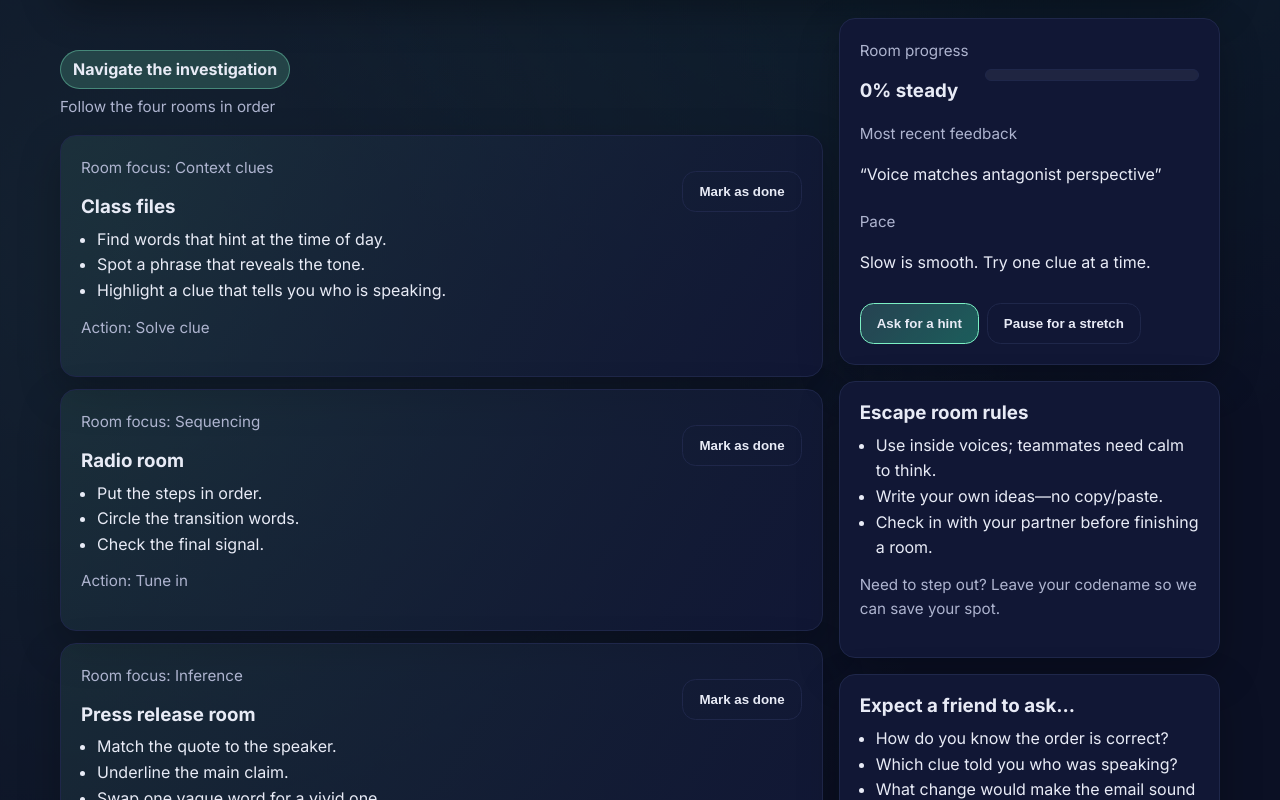
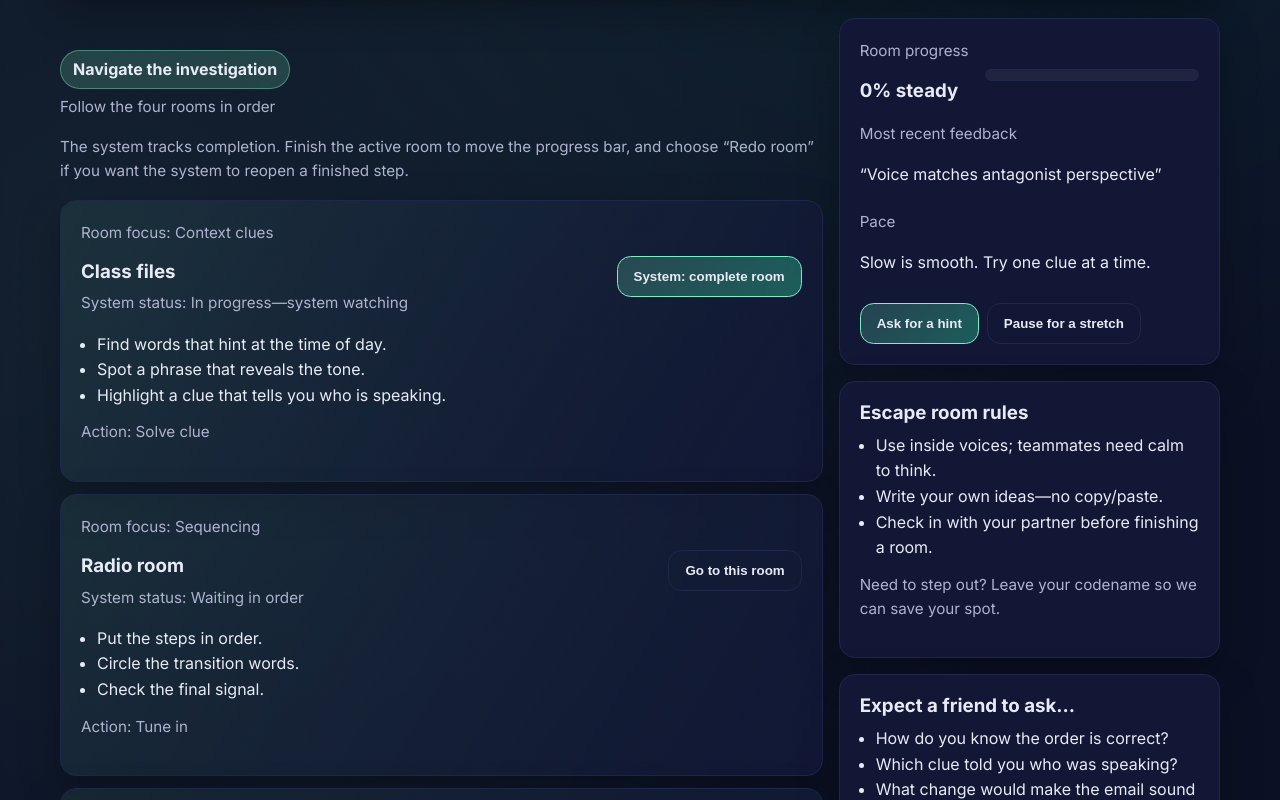
Before and after one commit to Omoluabi1003/Keyville, a Next.js app: page /experience in a window 1280 px wide. Shown: the part 460-1260 px from the top of the page. Built offline with nearby package versions, Linux system fonts and the light colour scheme.

Commit message:
Implement system-led room completion

```diff
--- a/app/experience/ExperienceSandbox.tsx
+++ b/app/experience/ExperienceSandbox.tsx
@@ -73,18 +73,33 @@ export default function ExperienceSandbox() {
   const [codename, setCodename] = useState('Skyline Fox');
   const [badge, setBadge] = useState('Rookie Detective');
   const [response, setResponse] = useState('');
-  const [completedRooms, setCompletedRooms] = useState<string[]>([]);
+  const [progressLevel, setProgressLevel] = useState(0);
+  const [currentRoomIndex, setCurrentRoomIndex] = useState(0);
   const [vocabAnswers, setVocabAnswers] = useState<Record<string, string>>({});
 
   const randomPrompt = useMemo(() => sandboxChallenge, []);
 
-  const toggleRoom = (roomId: string) => {
-    setCompletedRooms((prev) =>
-      prev.includes(roomId) ? prev.filter((id) => id !== roomId) : [...prev, roomId]
-    );
+  const systemCompletedRooms = useMemo(
+    () => rooms.slice(0, progressLevel).map((room) => room.id),
+    [progressLevel]
+  );
+
+  const completeCurrentRoom = () => {
+    const nextProgress = Math.max(progressLevel, currentRoomIndex + 1);
+    setProgressLevel(Math.min(nextProgress, rooms.length));
+    setCurrentRoomIndex((prev) => Math.min(prev + 1, rooms.length - 1));
   };
 
-  const progress = Math.round((completedRooms.length / rooms.length) * 100);
+  const goToRoom = (roomIndex: number) => {
+    setCurrentRoomIndex(roomIndex);
+  };
+
+  const redoRoom = (roomIndex: number) => {
+    setProgressLevel(roomIndex);
+    setCurrentRoomIndex(roomIndex);
+  };
+
+  const progress = Math.round((progressLevel / rooms.length) * 100);
 
   const correctVocabulary = vocabulary.filter((item) => vocabAnswers[item.word] === item.correct).length;
 
@@ -114,22 +129,55 @@ export default function ExperienceSandbox() {
       <div className="escape-grid" id="rooms">
         <div className="column">
           <Section title="Navigate the investigation" subtitle="Follow the four rooms in order">
+            <p className="small">
+              The system tracks completion. Finish the active room to move the progress bar, and
+              choose &ldquo;Redo room&rdquo; if you want the system to reopen a finished step.
+            </p>
             <div className="card-list">
-              {rooms.map((room) => (
+              {rooms.map((room, index) => {
+                const isComplete = systemCompletedRooms.includes(room.id);
+                const isActive = currentRoomIndex === index;
+
+                return (
                 <div className="card room-card" key={room.id}>
                   <div className="room-header">
                     <div>
                       <p className="small">Room focus: {room.focus}</p>
                       <h3>{room.title}</h3>
+                      <p className="small">
+                        System status:{' '}
+                        {isComplete ? 'Done' : isActive ? 'In progress—system watching' : 'Waiting in order'}
+                      </p>
                     </div>
-                    <button
-                      className="button secondary"
-                      onClick={() => toggleRoom(room.id)}
-                      aria-pressed={completedRooms.includes(room.id)}
-                      aria-label={`${room.action} for ${room.title}`}
-                    >
-                      {completedRooms.includes(room.id) ? 'Mark as redo' : 'Mark as done'}
-                    </button>
+                    <div className="room-actions">
+                      {isActive ? (
+                        <button
+                          className="button"
+                          onClick={completeCurrentRoom}
+                          aria-label={`System complete ${room.title} and move forward`}
+                          disabled={isComplete}
+                        >
+                          System: complete room
+                        </button>
+                      ) : (
+                        <button
+                          className="button secondary"
+                          onClick={() => goToRoom(index)}
+                          aria-label={`Open ${room.title} to work on it next`}
+                        >
+                          Go to this room
+                        </button>
+                      )}
+                      {isComplete && (
+                        <button
+                          className="button secondary"
+                          onClick={() => redoRoom(index)}
+                          aria-label={`Redo ${room.title}`}
+                        >
+                          Redo room
+                        </button>
+                      )}
+                    </div>
                   </div>
                   <ul role="list" className="task-list">
                     {room.tasks.map((task) => (
@@ -138,7 +186,8 @@ export default function ExperienceSandbox() {
                   </ul>
                   <p className="small">Action: {room.action}</p>
                 </div>
-              ))}
+                );
+              })}
             </div>
           </Section>
 
```
